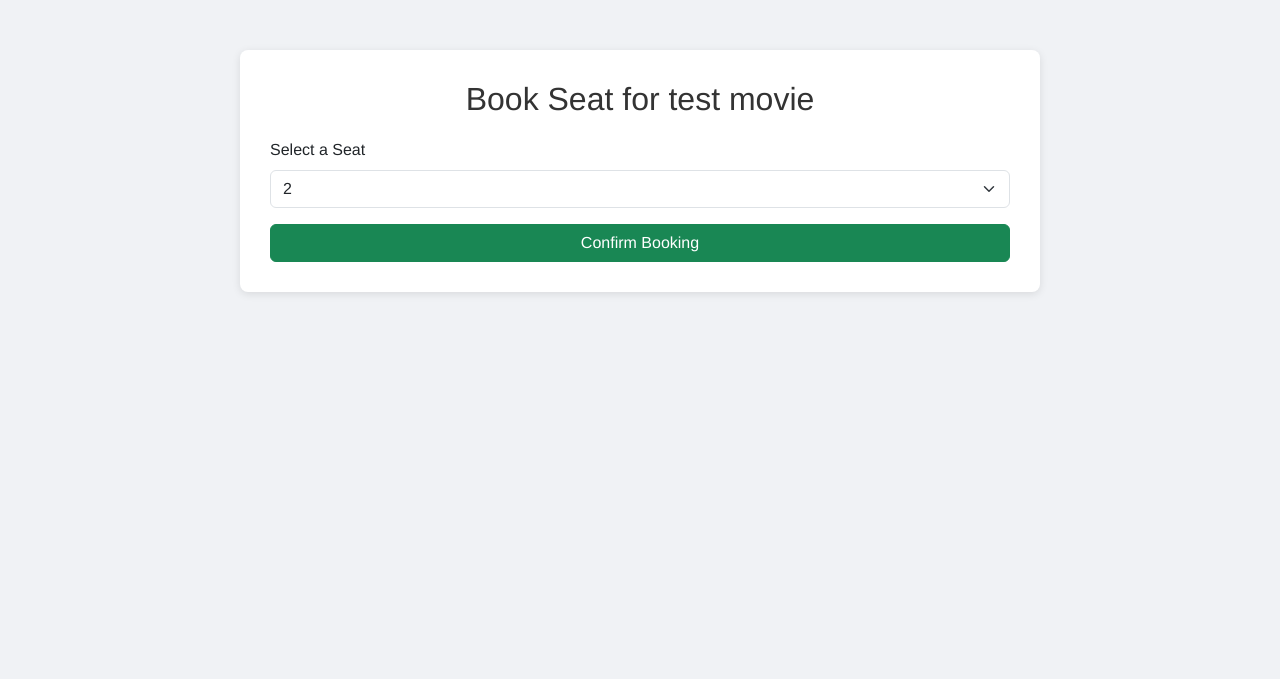
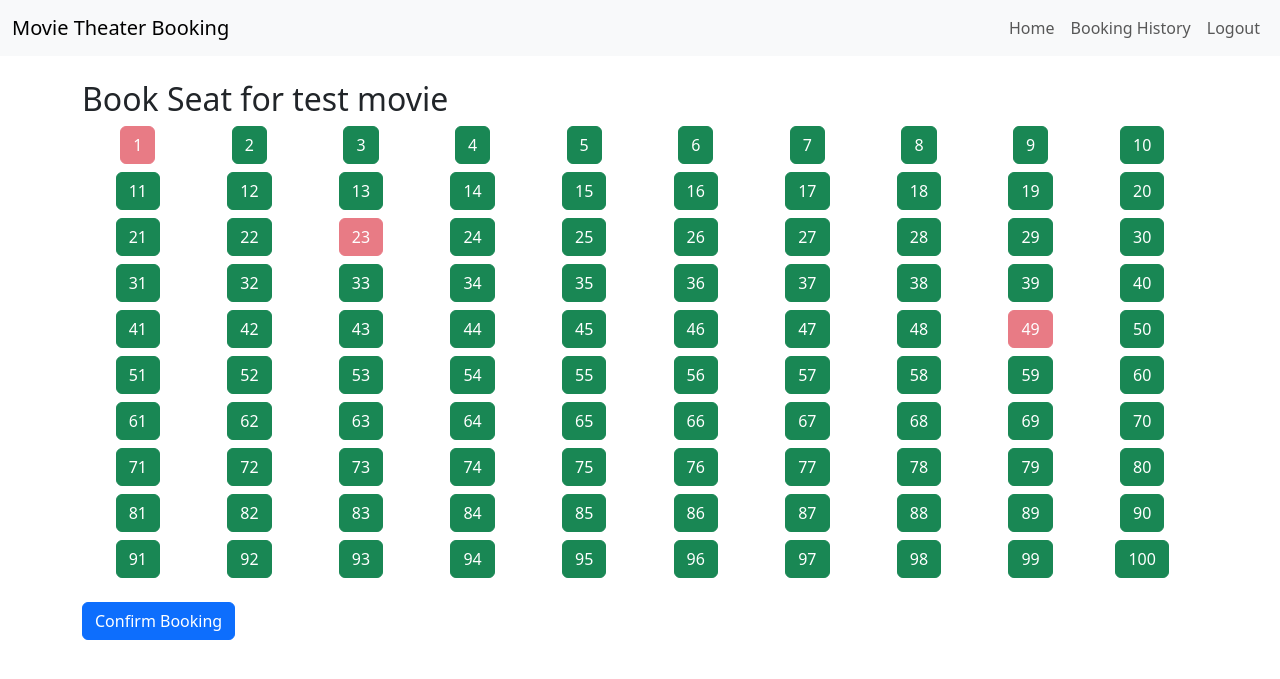
Before and after one commit to Styre-x/cs4300, a Django app: page /book/2/ in a window 1280 px wide. Shown: the top 679 px of the page. Run offline with Django 4.2, Linux system fonts and the light colour scheme; a user stored in the database is signed in; data comes from the database, SQL or seed files in the repository; both versions use the stored data as it was after the commit.

Commit message:
add readme, update seats page, add header. Get API to work.

```diff
--- a/homework2/bookings/bookings/models.py
+++ b/homework2/bookings/bookings/models.py
@@ -12,7 +12,8 @@ class Movie(models.Model):
 
 class Seat(models.Model):
     seat_number = models.CharField(max_length=10)
-    is_booked = models.BooleanField(default=False)
+    is_booked = models.BooleanField(default=False) # yeah. This breaks when you have more than 1 movie lol.
+    # oops, I don't want to fix it!
 
     def __str__(self):
         return self.seat_number
--- a/homework2/bookings/bookings/settings.py
+++ b/homework2/bookings/bookings/settings.py
@@ -22,7 +22,7 @@ SECRET_KEY = 'django-insecure-op@3edplz#3jmc@&d0yne*jqk_xx8tuij)4e6a!&&28x_omj^3
 # SECURITY WARNING: don't run with debug turned on in production!
 DEBUG = True
 
-ALLOWED_HOSTS = ["app-devenviroment-5.devedu.io"]
+ALLOWED_HOSTS = ["localhost","app-devenviroment-5.devedu.io"]
 
 CSRF_TRUSTED_ORIGINS = ["https://app-devenviroment-5.devedu.io"]
 
--- a/homework2/bookings/bookings/templates/bookings/base.html
+++ b/homework2/bookings/bookings/templates/bookings/base.html
@@ -3,33 +3,40 @@
 <head>
     <title>{% block title %}Movie Theater Booking{% endblock %}</title>
     <link href="https://cdn.jsdelivr.net/npm/bootstrap@5.3.0/dist/css/bootstrap.min.css" rel="stylesheet">
-    {% block extra_css %}
-    <style>
-      body {
-          background-color: #f0f2f5;
-          font-family: 'Helvetica Neue', Helvetica, Arial, sans-serif;
-          margin: 0;
-          padding: 0;
-      }
-      .content-container {
-          max-width: 800px;
-          margin: 50px auto;
-          padding: 30px;
-          background-color: #fff;
-          border-radius: 8px;
-          box-shadow: 0 2px 8px rgba(0, 0, 0, 0.1);
-      }
-      h2 {
-          text-align: center;
-          margin-bottom: 20px;
-          color: #333;
-      }
-    </style>
-    {% endblock %}
 </head>
 <body>
-    <div class="content-container">
-        {% block content %}{% endblock %}
+    <nav class="navbar navbar-expand-lg navbar-light bg-light">
+      <div class="container-fluid">
+        <a class="navbar-brand" href="{% url 'movie_list' %}">Movie Theater Booking</a>
+        <button class="navbar-toggler" type="button" data-bs-toggle="collapse" data-bs-target="#navbarNav"
+          aria-controls="navbarNav" aria-expanded="false" aria-label="Toggle navigation">
+          <span class="navbar-toggler-icon"></span>
+        </button>
+        <div class="collapse navbar-collapse" id="navbarNav">
+          <ul class="navbar-nav ms-auto">
+            <li class="nav-item">
+              <a class="nav-link" href="{% url 'movie_list' %}">Home</a>
+            </li>
+            <li class="nav-item">
+              <a class="nav-link" href="{% url 'booking_history' %}">Booking History</a>
+            </li>
+            {% if user.is_authenticated %}
+              <li class="nav-item">
+                <a class="nav-link" href="{% url 'logout' %}">Logout</a>
+              </li>
+            {% else %}
+              <li class="nav-item">
+                <a class="nav-link" href="{% url 'login' %}">Login</a>
+              </li>
+            {% endif %}
+          </ul>
+        </div>
+      </div>
+    </nav>
+
+    <div class="container mt-4">
+        {% block content %}
+        {% endblock %}
     </div>
 </body>
 </html>
--- a/homework2/bookings/bookings/templates/bookings/seat_booking.html
+++ b/homework2/bookings/bookings/templates/bookings/seat_booking.html
@@ -2,16 +2,55 @@
 {% block title %}Book Seat for {{ movie.title }}{% endblock %}
 {% block content %}
 <h2>Book Seat for {{ movie.title }}</h2>
+
+{% if error_message %}
+  <div class="alert alert-danger">{{ error_message }}</div>
+{% endif %}
+
 <form method="post">
     {% csrf_token %}
-    <div class="mb-3">
-        <label for="seat" class="form-label">Select a Seat</label>
-        <select id="seat" name="seat" class="form-select">
-            {% for seat in seats %}
-            <option value="{{ seat.id }}">{{ seat.seat_number }}</option>
-            {% endfor %}
-        </select>
+    <input type="hidden" name="seat" id="selectedSeat" value="">
+
+    <div class="container">
+        {% for row in seat_rows %}
+            <div class="row mb-2">
+                {% for seat in row %}
+                    <div class="col text-center">
+                        {% if seat.is_booked %}
+                            <button type="button" class="btn btn-danger btn-block" disabled>
+                                {{ seat.seat_number }}
+                            </button>
+                        {% else %}
+                            <button type="button" class="btn btn-success btn-block seat-button" data-seat-id="{{ seat.id }}">
+                                {{ seat.seat_number }}
+                            </button>
+                        {% endif %}
+                    </div>
+                {% endfor %}
+            </div>
+        {% endfor %}
     </div>
-    <button type="submit" class="btn btn-success w-100">Confirm Booking</button>
+    <button type="submit" class="btn btn-primary mt-3">Confirm Booking</button>
 </form>
+
+<script>
+document.addEventListener("DOMContentLoaded", function() {
+    const seatButtons = document.querySelectorAll(".seat-button");
+    const selectedSeatInput = document.getElementById("selectedSeat");
+
+    seatButtons.forEach(button => {
+        button.addEventListener("click", function() {
+            seatButtons.forEach(btn => btn.classList.remove("active-seat"));
+            this.classList.add("active-seat");
+            selectedSeatInput.value = this.getAttribute("data-seat-id");
+        });
+    });
+});
+</script>
+
+<style>
+.active-seat {
+    border: 2px solid #000;
+}
+</style>
 {% endblock %}
--- a/homework2/bookings/bookings/urls.py
+++ b/homework2/bookings/bookings/urls.py
@@ -1,12 +1,19 @@
 from django.urls import path, include
 from . import views
 from django.contrib import admin, auth
+from rest_framework import routers
+from bookings.views import MovieViewSet, SeatViewSet, BookingViewSet
+
+router = routers.DefaultRouter()
+router.register(r'movies', MovieViewSet)
+router.register(r'seats', SeatViewSet)
+router.register(r'bookings', BookingViewSet)
 
 urlpatterns = [
     path('admin/', admin.site.urls),
     path("accounts/", include("django.contrib.auth.urls")),
     path('', views.movie_list, name='movie_list'),
-
+    path('api/', include(router.urls)),
     path('book/<int:movie_id>/', views.book_seat, name='book_seat'),
     path('booking_history/', views.booking_history, name='booking_history'),
 ]
--- a/homework2/bookings/bookings/views.py
+++ b/homework2/bookings/bookings/views.py
@@ -1,6 +1,8 @@
 from rest_framework import viewsets
 from .models import Movie, Seat, Booking
 from .serializers import MovieSerializer, SeatSerializer, BookingSerializer
+from .models import Movie, Seat, Booking
+from django.shortcuts import render, get_object_or_404, redirect
 
 class MovieViewSet(viewsets.ModelViewSet):
     queryset = Movie.objects.all()
@@ -25,17 +27,31 @@ def movie_list(request):
 @login_required
 def book_seat(request, movie_id):
     movie = get_object_or_404(Movie, id=movie_id)
-    seats = Seat.objects.filter(is_booked=False)
+    seats = Seat.objects.all().order_by('id')
+    seat_list = list(seats)
+    seat_rows = [seat_list[i:i+10] for i in range(0, len(seat_list), 10)]
 
+    error_message = None
     if request.method == 'POST':
         seat_id = request.POST.get('seat')
-        seat = get_object_or_404(Seat, id=seat_id)
-        # Mark seat as booked and create booking
-        seat.is_booked = True
-        seat.save()
-        Booking.objects.create(movie=movie, seat=seat, user=request.user)
+        if not seat_id:
+            error_message = "Please select a seat."
+        else:
+            seat = get_object_or_404(Seat, id=seat_id)
+            if seat.is_booked:
+                error_message = "This seat has already been taken."
+            else:
+                seat.is_booked = True
+                seat.save()
+                Booking.objects.create(movie=movie, seat=seat, user=request.user)
+                return redirect('booking_history')
 
-    return render(request, 'bookings/seat_booking.html', {'movie': movie, 'seats': seats})
+    context = {
+        'movie': movie,
+        'seat_rows': seat_rows,
+        'error_message': error_message,
+    }
+    return render(request, 'bookings/seat_booking.html', context)
 
 @login_required
 def booking_history(request):
--- a/homework2/bookings/manage.py
+++ b/homework2/bookings/manage.py
@@ -25,5 +25,10 @@ def main():
 # test
 # TesterUser
 
+# API:
+# Seats: manage seats
+# Bookings: Manage bookings
+# Movies: Manage Movies
+
 if __name__ == '__main__':
     main()
```
Also changed, not shown: homework2/bookings/bookings/tests.py (deleted, +0 -17 lines), homework2/bookings/bookings/tests/test_all.py (added, +61 -0 lines), homework2/bookings/urls.py (deleted, +0 -17 lines), homework2/README.md (added), homework2/bookings/bookings/tests/__init__.py (added), homework2/bookings/db.sqlite3.
